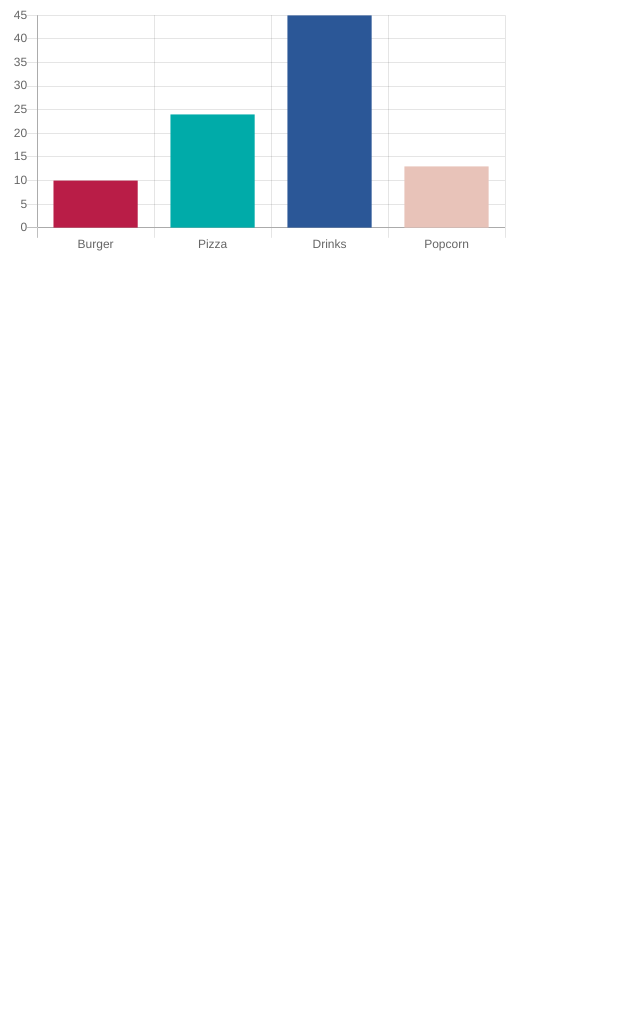
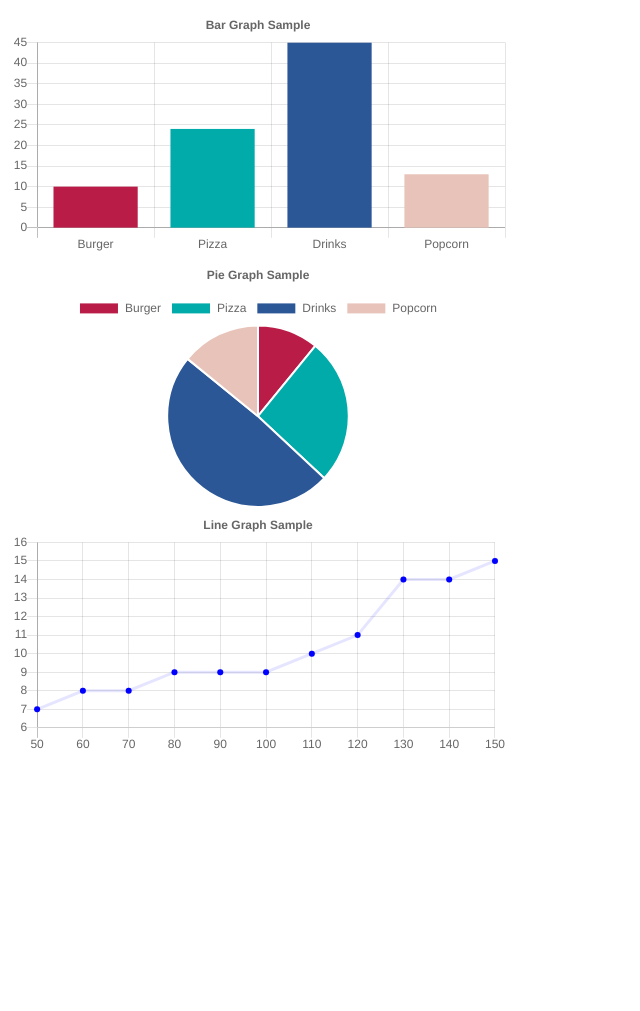
Before and after one commit to japhetcordova/JC-s-Lechon, a website: page LOCAL STORAGE/index.html in a window 1280 px wide. Shown: the whole page, without its empty margins (0-640 px from the left). Before the commit the page ends 800 px from the top, so only its background shows below. Drawn offline with nearby package versions, Linux system fonts and the light colour scheme.

Commit message:
made graph samples that will be used for the final output

```diff
--- a/LOCAL STORAGE/JCstorage.js
+++ b/LOCAL STORAGE/JCstorage.js
@@ -62,9 +62,57 @@ const barGraph = new Chart("BarGraph", {
             yAxes: [{
                 ticks: {beginAtZero: true},
             }]
-        }
+        },
+        title: {
+        display: true,
+        text: "Bar Graph Sample"
+    }
+    },
+
+})
+
+const pieGraph = new Chart("PieGraph", {
+    type: "pie",
+    data: {
+        labels: xAxis,
+        datasets: [{
+            backgroundColor: barColor,
+            data: yAxis
+        }]
+    },
+    options: {
+        title: {
+                display: true,
+                text: "Pie Graph Sample"
+            }
+    },
+})
+
+
+
+const xValues = [50,60,70,80,90,100,110,120,130,140,150];
+const yValues = [7,8,8,9,9,9,10,11,14,14,15];
+
+const lineGraph = new Chart("LineGraph", {
+  type: "line",
+  data: {
+    labels: xValues,
+    datasets: [{
+      fill: false,
+      lineTension: 0,
+      backgroundColor: "rgba(0,0,255,1.0)",
+      borderColor: "rgba(0,0,255,0.1)",
+      data: yValues
+    }]
+  },
+  options: {
+    legend: {display: false},
+    scales: {
+      yAxes: [{ticks: {min: 6, max:16}}],
     },
     title: {
-
+        display: true,
+        text: "Line Graph Sample"
     }
-})
+  }
+});
--- a/LOCAL STORAGE/index.html
+++ b/LOCAL STORAGE/index.html
@@ -10,6 +10,11 @@
     <div>
         <canvas id = "BarGraph" style="width:100%;max-width:500px;"></canvas>
         <canvas id = "PieGraph" style="width:100%;max-width:500px;"></canvas>
+        <canvas id = "LineGraph" style="width:100%;max-width:500px;"></canvas>
+        <canvas id = "ScatterPlot" style="width:100%;max-width:500px;"></canvas>
+        <canvas id = "DonutGraph" style="width:100%;max-width:500px;"></canvas>
+        <canvas id = "PointGraph" style="width:100%;max-width:500px;"></canvas>
+
     </div>
     <script src="JCstorage.js"></script>
 </body>
```
